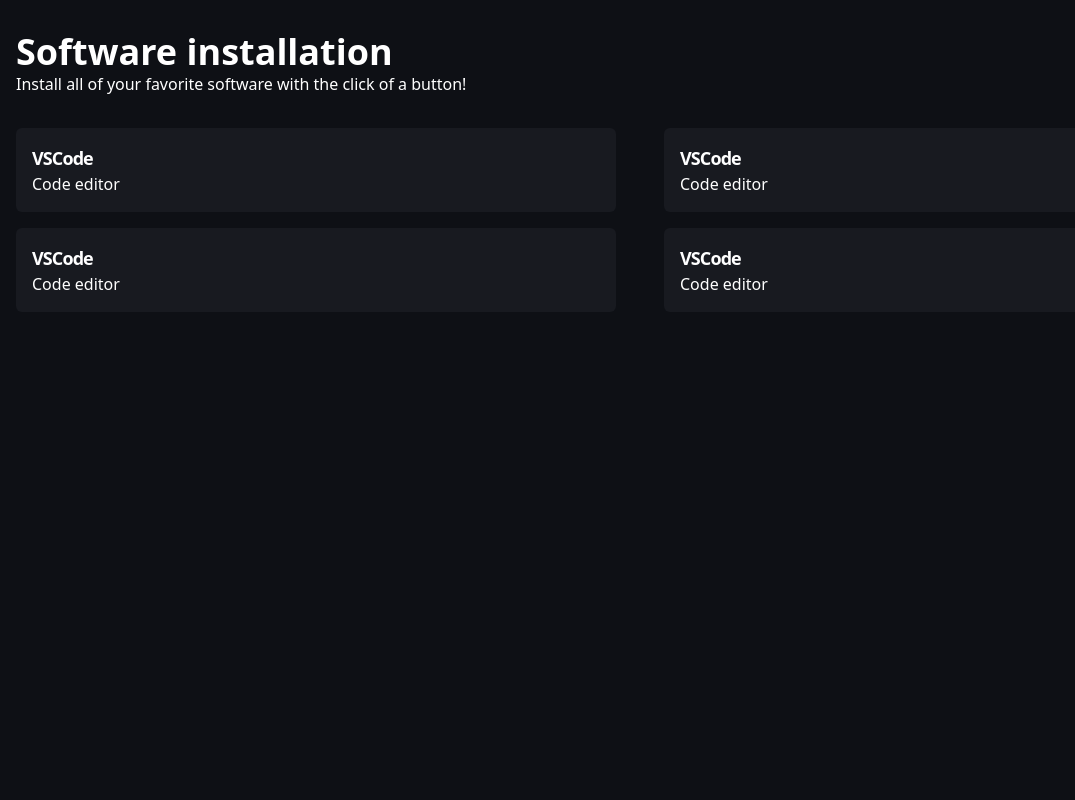
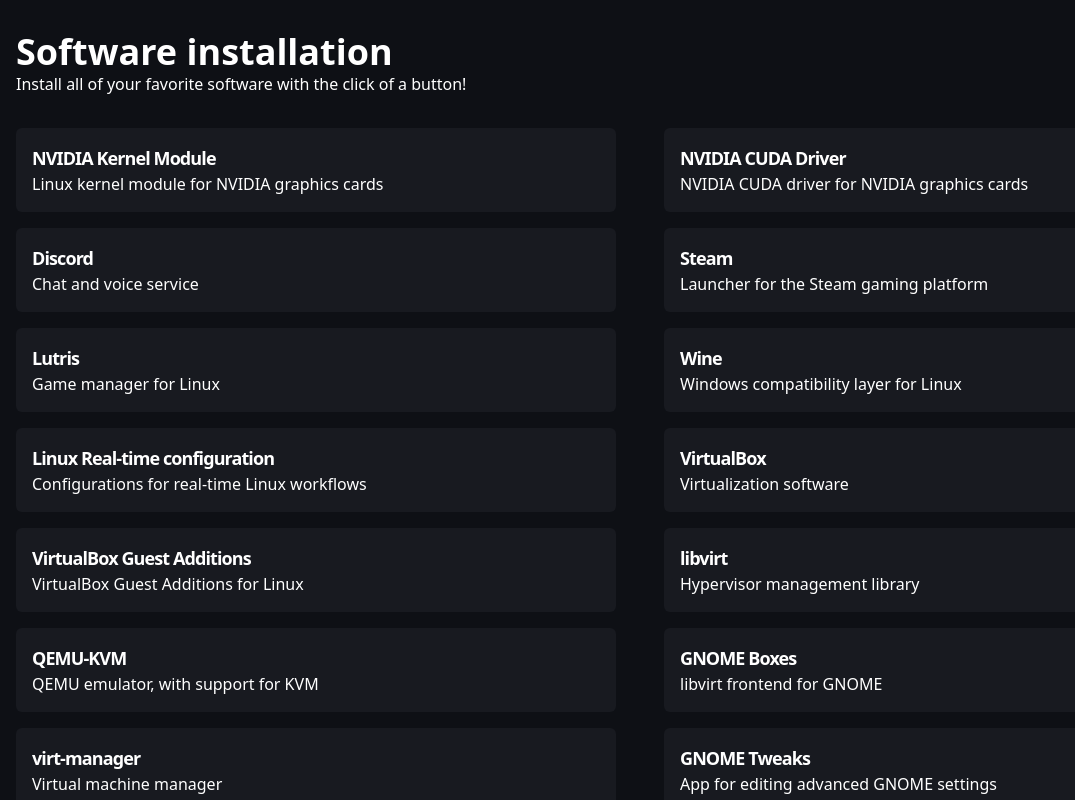
Before and after one commit to Ultramarine-Linux/tauri-welcome, a Nuxt app: page /pkg-install in a window 1280 px wide. Shown: the top 800 px of the page, without its empty margins (0-1075 px from the left). Built offline with nearby package versions, Linux system fonts and the light colour scheme.

Commit message:
Parse package yml and display it in tiles

```diff
--- a/pages/pkg-install.vue
+++ b/pages/pkg-install.vue
@@ -1,12 +1,16 @@
 <template>
-    <div class="w-full min-h-screen bg-gray-900 text-white py-8 px-4">
+    <div class="w-full min-h-screen bg-gray-900 text-white py-8 px-4 h-full">
         <h1 class="font-bold text-4xl">Software installation</h1>
         <h2 class="mb-8">Install all of your favorite software with the click of a button!</h2>
         <section id="package-selection" class="grid grid-cols-2 gap-x-12 gap-y-4">
-            <PackagePreviewBox packageName="VSCode" description="Code editor" />
-            <PackagePreviewBox packageName="VSCode" description="Code editor" />
-            <PackagePreviewBox packageName="VSCode" description="Code editor" />
-            <PackagePreviewBox packageName="VSCode" description="Code editor" />
+            <PackagePreviewBox v-for="pkg in software.packages" :packageName="pkg.name" :description="pkg.description"/>
         </section>
     </div>
 </template>
+
+<script setup>
+import data from "@/software_list.yml"
+import { reactive } from "vue"
+
+const software = reactive(data)
+</script>
```
